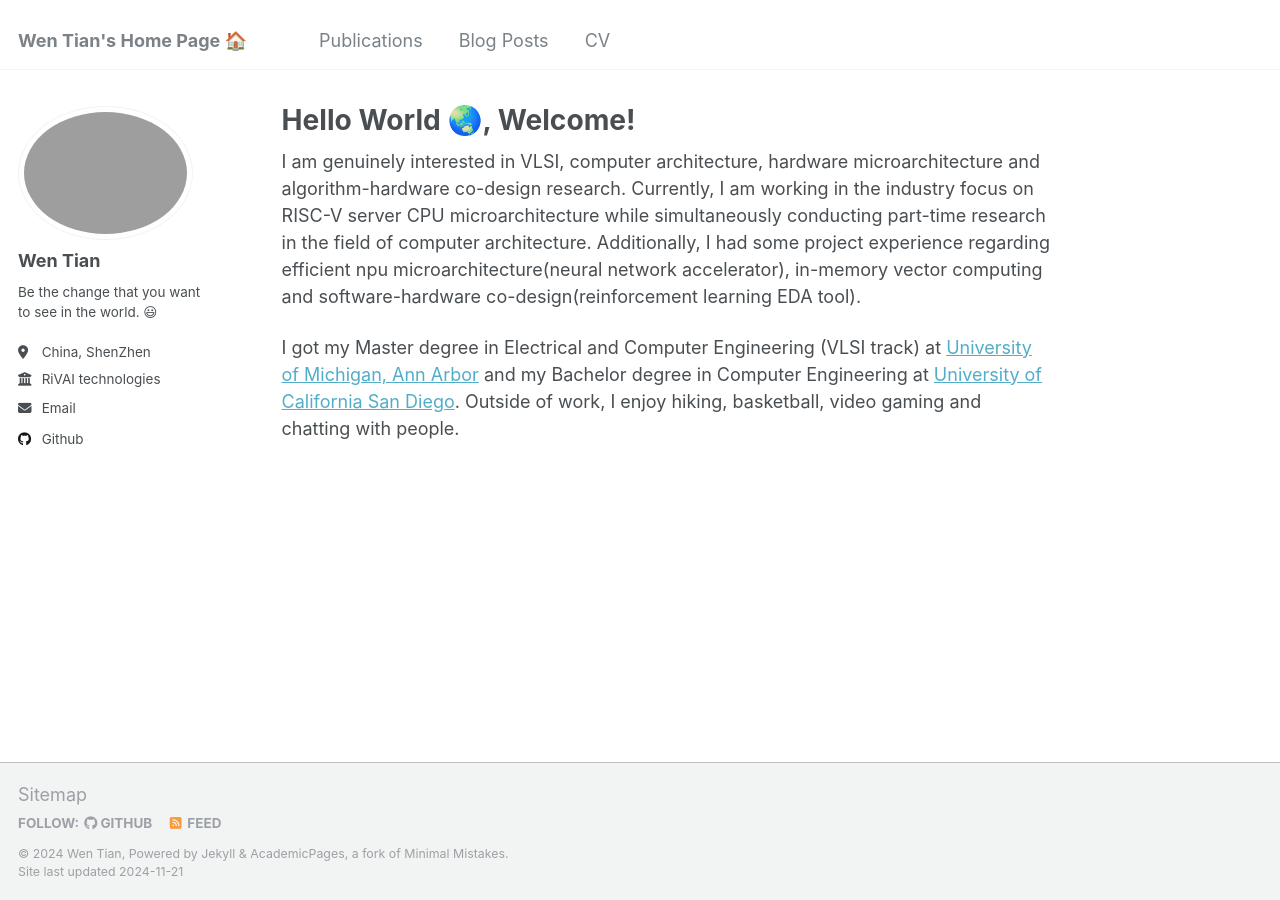
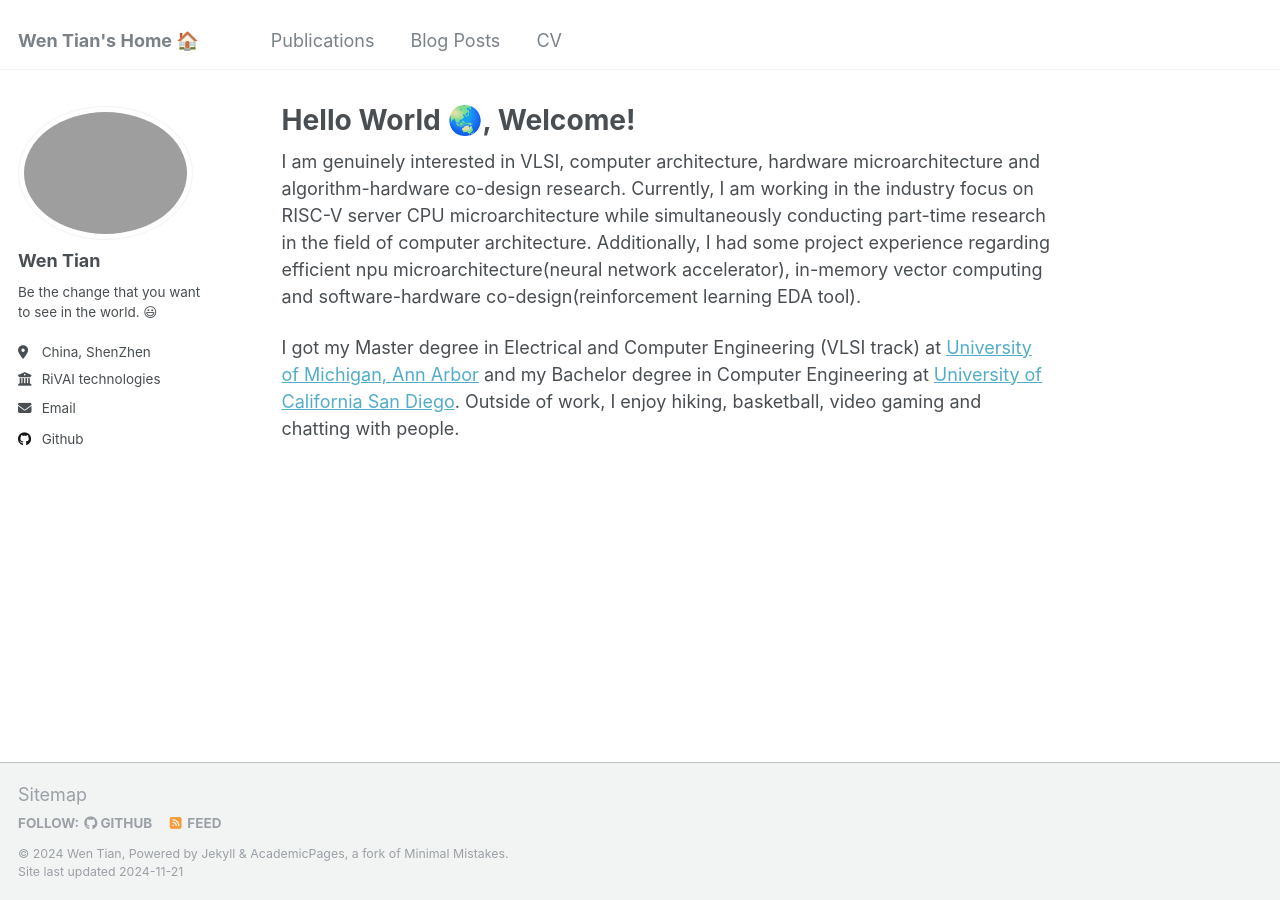
Before and after one commit to Wen-Tian-Pineapple/wen-tian-pineapple.github.io, a Jekyll site: the page built from _pages/about.md, in a window 1280 px wide. Built offline with Jekyll 4.4.1, drawn with Linux system fonts in a browser that asks for light colours.

Commit message:
Update _config.yml

```diff
--- a/_config.yml
+++ b/_config.yml
@@ -8,7 +8,7 @@
 
 # Basic Site Settings
 locale                   : "en-US"
-title                    : "Wen Tian's Home Page 🏠"
+title                    : "Wen Tian's Home 🏠"
 title_separator          : "-"
 name                     : &name "Wen Tian"
 description              : &description "personal description"
```
